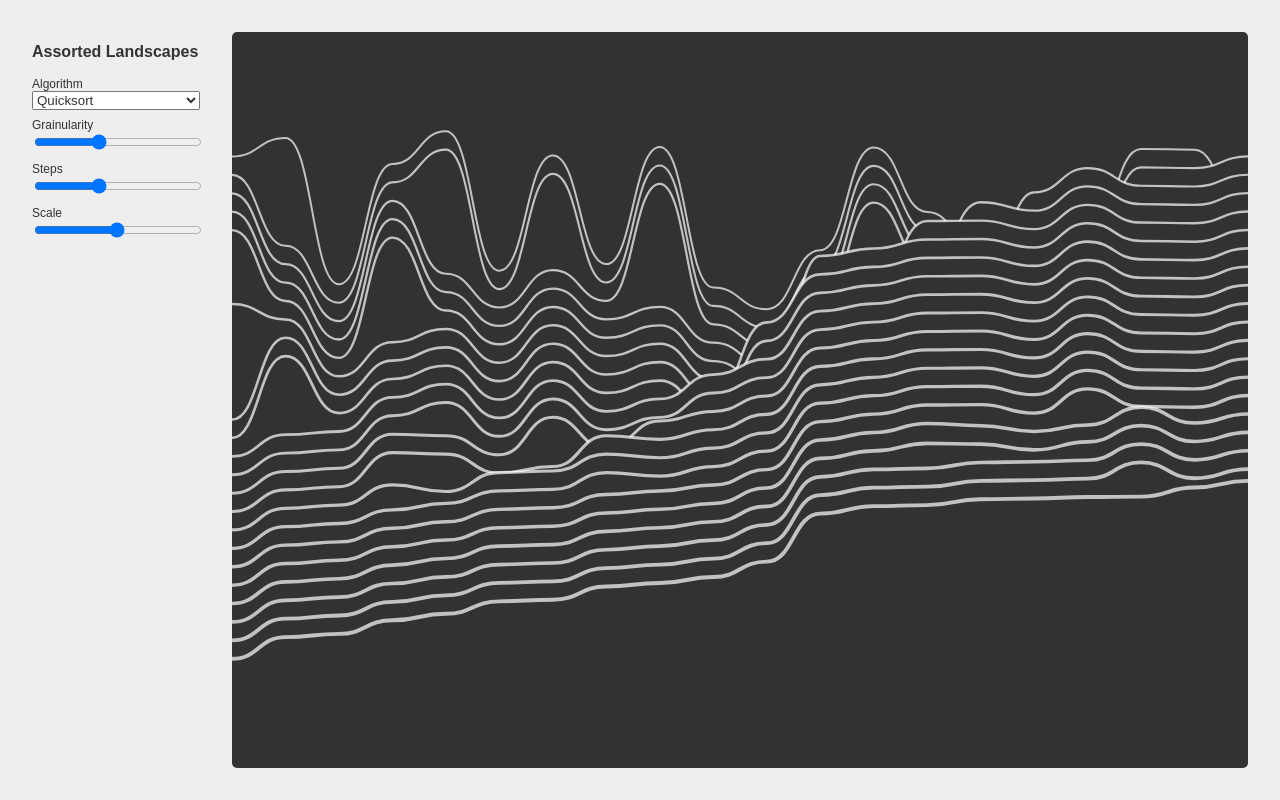
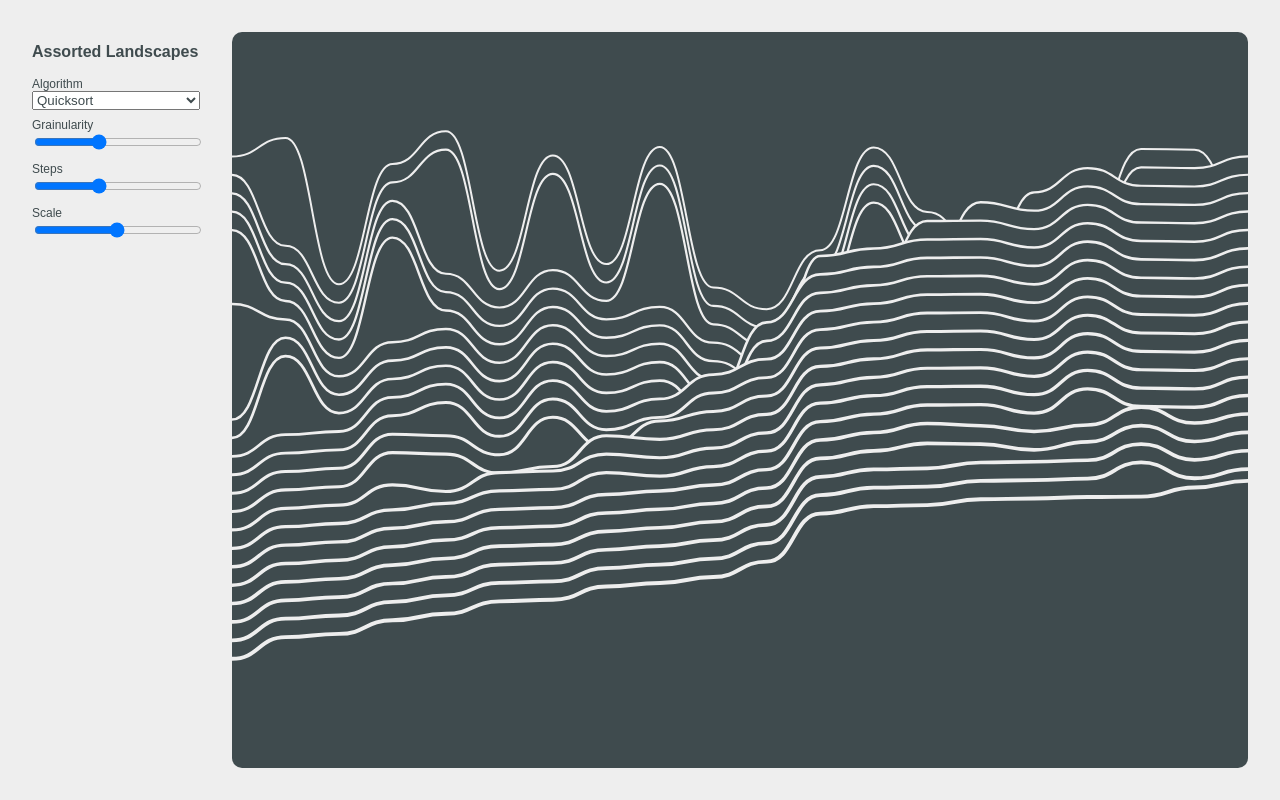
Before and after one commit to inli3u/assorted-landscapes, a React app: page / in a window 1280 px wide. Built offline with nearby package versions, Linux system fonts and the light colour scheme.

Commit message:
Updated primary color

```diff
--- a/src/components/App.css
+++ b/src/components/App.css
@@ -5,7 +5,7 @@ html, body {
   height: 100%;
   font-family: sans-serif;
   background-color: #eee;
-  color: #333;
+  color: #3f4b4e;
   user-select: none;
 }
 
@@ -35,7 +35,7 @@ h1 {
 canvas {
   width: 100%;
   height: 100%;
-  border-radius: 5px;
+  border-radius: 10px;
 }
 
 .control-row {
--- a/src/libraries/Render.js
+++ b/src/libraries/Render.js
@@ -52,15 +52,11 @@ function drawFilledDepth(ctx, all, pathFunc) {
 }
 
 function drawFilledFlat(ctx, all, pathFunc) {
-  const colorBg = 50;
-  const colorFg = 50;
   const canvas = document.querySelector('canvas');
 
-  ctx.fillStyle = rgba(colorBg, colorBg, colorBg, 1);
+  ctx.fillStyle = '#3f4b4e';
   ctx.fillRect(0, 0, canvas.width, canvas.height);
-
-  ctx.fillStyle = rgba(colorFg, colorFg, colorFg, 1);
-  ctx.strokeStyle = 'rgba(255, 255, 255, 0.7)';
+  ctx.strokeStyle = 'rgb(238, 238, 238)';
 
   for (let i = 0; i < all.length; i++) {
     let row = all[i];
@@ -73,10 +69,6 @@ function drawFilledFlat(ctx, all, pathFunc) {
     ctx.lineWidth = i / all.length * 2 * window.devicePixelRatio + 2;
     ctx.stroke();
   }
-
-  // let color = 230;
-  // ctx.fillStyle = rgba(color, color, color, 1);
-  // ctx.fill();
 }
 
 function pointsFromRows(rows, scale, canvasWidth, canvasHeight) {
```
